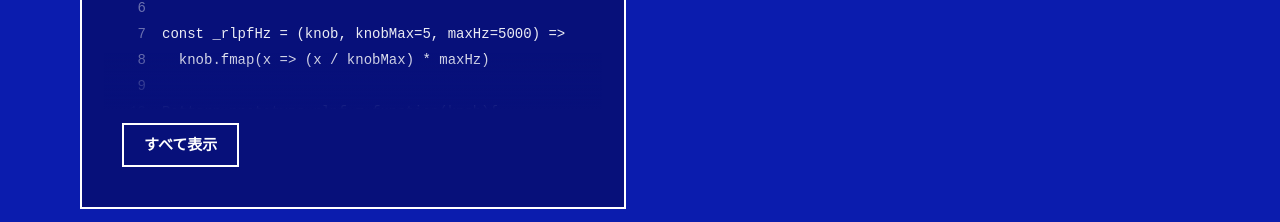
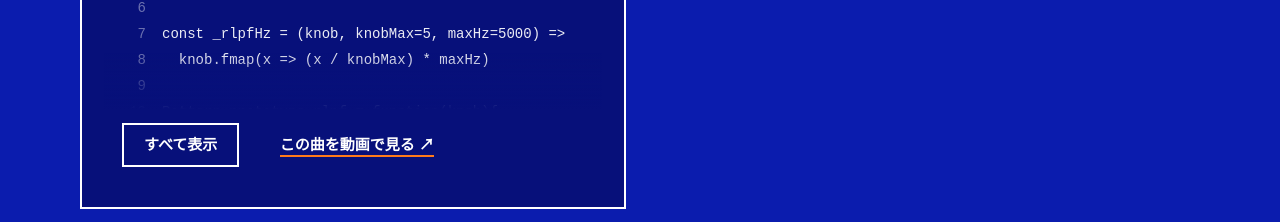
Before and after one commit to sakunova/narucode, a plain HTML site: page public/index.html in a window 1280 px wide. Shown: the part 2518-2740 px from the top of the page. Drawn offline with Linux system fonts and the light colour scheme.

Commit message:
works: 「ルーキー」に動画リンクを追加（日英）
Co-Authored-By: Claude Fable 5.2 <noreply@anthropic.com>
Claude-Session: https://claude.ai/code/session_018jVyyw5TVtHQpD4Gy8kMV2

```diff
--- a/public/index.html
+++ b/public/index.html
@@ -1913,6 +1913,7 @@ $: ar(
      )._punchcard()</code></pre>
           <div class="code-card-fade" aria-hidden="true"></div>
           <button class="code-card-toggle" type="button" aria-expanded="false">すべて表示</button>
+          <a class="nc2-watch" href="https://www.youtube.com/watch?v=5esDxTsYtBM" target="_blank" rel="noopener noreferrer">この曲を動画で見る ↗</a>
         </article>
       </div><!-- /code-cards-grid -->
 
```
Also changed, not shown: public/en/index.html (+1 -0 lines).
